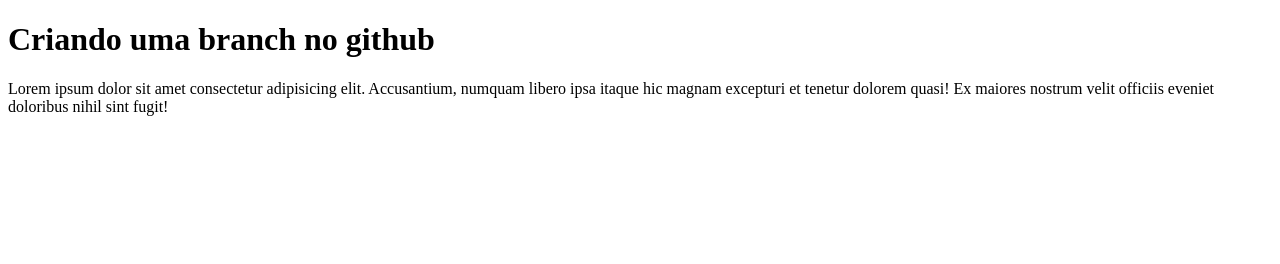
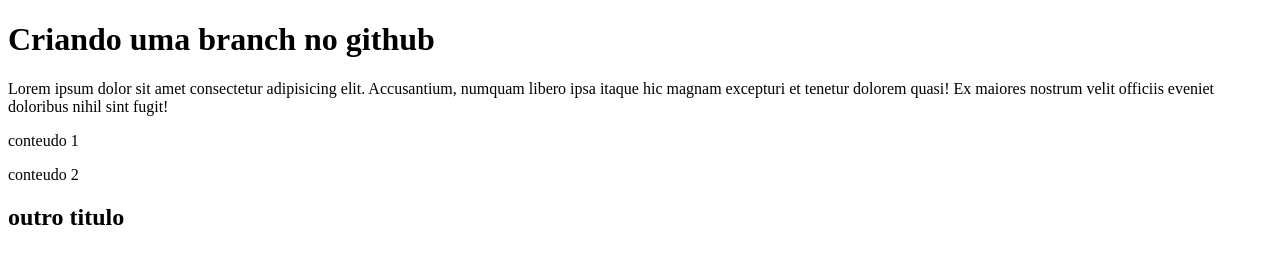
Before and after one commit to Gargui/html5-teste-repositorio-antigo, a plain HTML site: page Branchs/index.html in a window 1280 px wide. Drawn offline with Linux system fonts and the light colour scheme.

Commit message:
comecei a escrever conteudo

```diff
--- a/Branchs/index.html
+++ b/Branchs/index.html
@@ -9,7 +9,9 @@
 <body>
     <H1>Criando uma branch no github</H1>
     <p>Lorem ipsum dolor sit amet consectetur adipisicing elit. Accusantium, numquam libero ipsa itaque hic magnam excepturi et tenetur dolorem quasi! Ex maiores nostrum velit officiis eveniet doloribus nihil sint fugit!</p>
-
+    <p>conteudo 1</p>
+    <p>conteudo 2</p>
+    <h2>outro titulo</h2>
 
 </body>
 </html>
```
